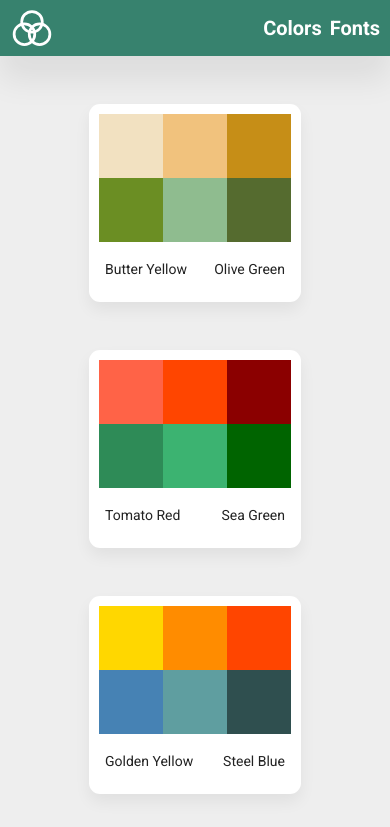
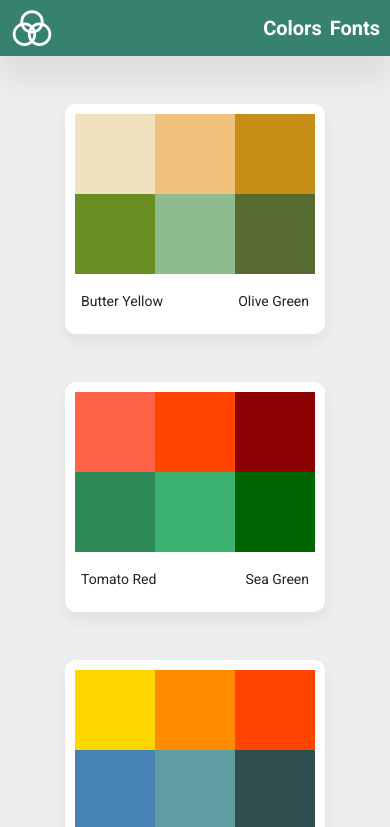
Before and after one commit to CodeWithAlsaleh/Colors-Fonts, a plain HTML site: page index.html in a window 390 px wide. Shown: the top 827 px of the page. Drawn offline with nearby package versions, Linux system fonts and the light colour scheme.

Commit message:
Fix some spacing issues

```diff
--- a/CSS/colors.css
+++ b/CSS/colors.css
@@ -50,19 +50,19 @@
     grid-template-columns: repeat(3, 1fr);
   }
 
-  .box {
+  /* .box {
     width: 8rem;
     height: 8rem;
-  }
+  } */
 
   .icon {
     font-size: 2.6rem;
   }
 
-  .color-name,
+  /* .color-name,
   .symbol-and {
     font-size: 1.7rem;
-  }
+  } */
 }
 
 /* -------------------------
@@ -78,8 +78,8 @@
   }
 
   .box {
-    width: 7.2rem;
-    height: 7.2rem;
+    width: 8rem;
+    height: 8rem;
   }
 
   .icon {
@@ -127,10 +127,10 @@
     padding-bottom: 0.6rem;
   }
 
-  .box {
+  /* .box {
     width: 6.4rem;
     height: 6.4rem;
-  }
+  } */
 
   .icon {
     font-size: 2rem;
@@ -190,20 +190,20 @@
    Tiny phones: <= 380px
    ------------------------- */
 @media (max-width: 380px) {
-  .box {
+  /* .box {
     width: 5.6rem;
     height: 5.6rem;
-  }
+  } */
 
   .icon {
     font-size: 1.8rem;
   }
 
-  .color-name,
+  /* .color-name,
   .symbol-and {
     font-size: 1.2rem;
     padding: 1.6rem 0;
-  }
+  } */
 
   .pagination-item,
   .arrow {
--- a/CSS/fonts.css
+++ b/CSS/fonts.css
@@ -91,11 +91,11 @@
     padding-bottom: 1.6rem;
   }
 
-  .fonts {
+  /* .fonts {
     flex-direction: column;
     align-items: flex-start;
     gap: 1rem;
-  }
+  } */
 
   .font-name,
   .font-type {
```
